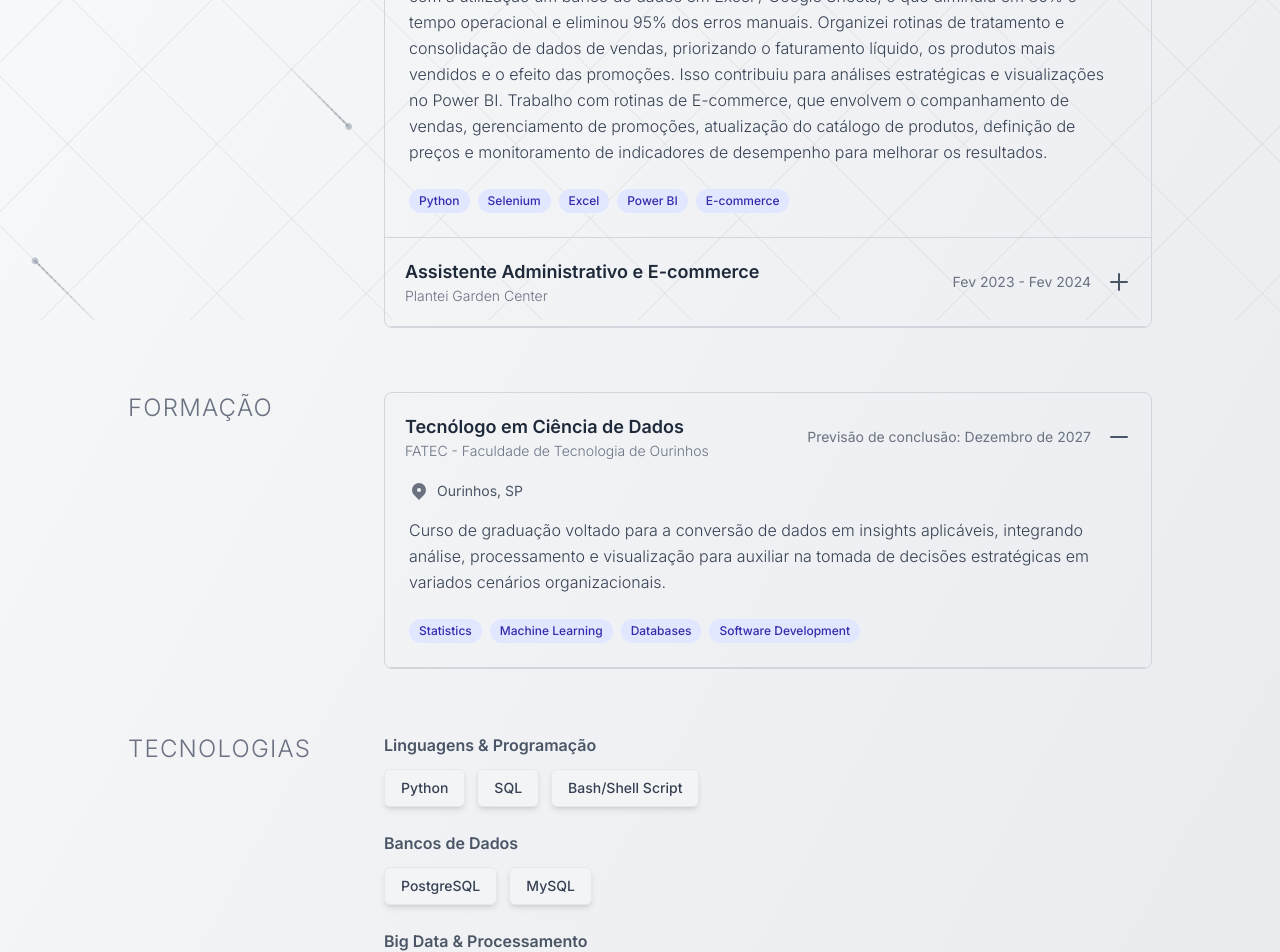
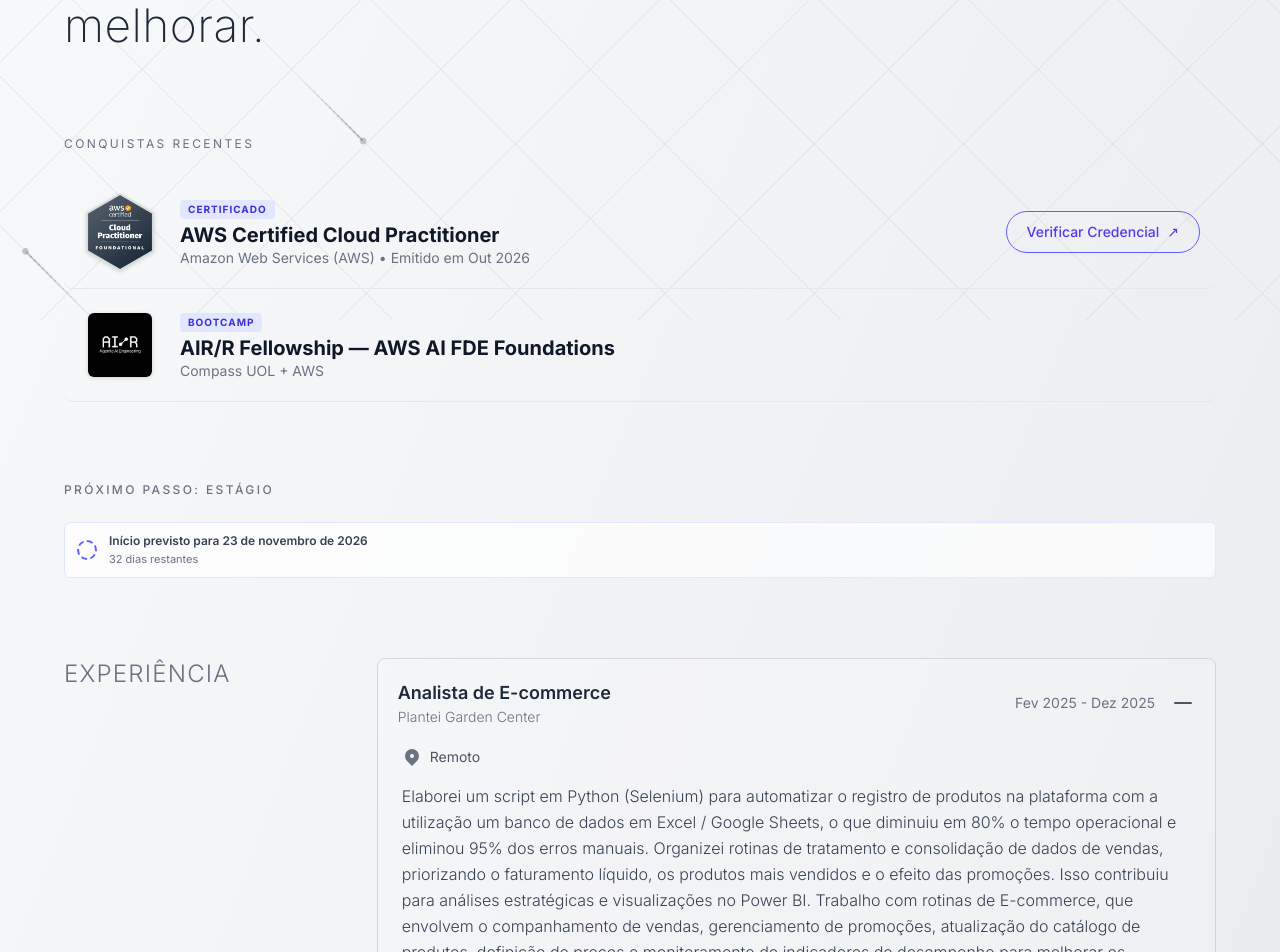
Before and after one commit to AdriMayc/Portfolio2.0, a React (Vite) app: page /about in a window 1280 px wide. Shown: the part 480-1432 px from the top of the page. Built offline with nearby package versions, Linux system fonts and the light colour scheme.

Commit message:
feat: Add animations for about section and implement achievement cards

```diff
--- a/src/App.css
+++ b/src/App.css
@@ -51,10 +51,25 @@
   transform: none;
 }
 
+.about-rule {
+  width: 0;
+  transition: width 1.2s cubic-bezier(0.22, 1, 0.36, 1) 300ms;
+}
+
+.reveal-visible .about-rule {
+  width: 4rem;
+}
+
 @media (prefers-reduced-motion: reduce) {
   .reveal {
     opacity: 1;
     transform: none;
     transition: none;
   }
+
+  .about-rule,
+  .reveal-visible .about-rule {
+    width: 4rem;
+    transition: none;
+  }
 }
--- a/src/sections/About.jsx
+++ b/src/sections/About.jsx
@@ -1,12 +1,13 @@
 // src/sections/About.jsx
 import React, { useState, useEffect } from 'react';
-import { Link } from 'react-router-dom';
 import Navbar from "../components/Navbar";
 import Footer from "../components/Footer";
 import NextPageLink from "../components/NextPageLink";
 import RotatedGridBackground from "../components/Grid";
 import { PlusIcon, MinusIcon, LocationIcon } from "../components/icons";
 import Reveal from "../components/Reveal";
+import awsCCP from "../img/awsCCP.png";
+import airLogo from "../img/air-logo.jpg";
 
 
 // --- DADOS MULTILÍNGUE (centralizados para a página Sobre) ---
@@ -20,6 +21,20 @@
         topic_skills: "TECNOLOGIAS",
         nav_projects: "Projetos",
         projects: "Ver Meus Projetos",
+        statement: "Evoluindo e aprendendo constantemente, em busca de sempre melhorar.",
+        recent_achievements: "Conquistas Recentes",
+        certificate: "Certificado",
+        bootcamp: "Bootcamp",
+        credential: "Visualizar credencial",
+        verify_credential: "Verificar Credencial",
+        issued: "Amazon Web Services (AWS) • Emitido em Out 2026",
+        completed_label: "Finalizado",
+        internship_date: "23 de novembro de 2026",
+        internship_before: "Início previsto para",
+        internship_today: "Comecei hoje",
+        internship_active: "Estagiando",
+        days_left: "dias restantes",
+        internship_title: "Próximo passo: estágio",
     },
     en: {
         nav_about: "About",
@@ -30,6 +45,20 @@
         topic_skills: "TECHNOLOGIES",
         nav_projects: "Projects",
         projects: "View My Projects",
+        statement: "Evolving and constantly learning, always seeking to improve.",
+        recent_achievements: "Recent Achievements",
+        certificate: "Certified",
+        bootcamp: "Bootcamp",
+        credential: "View credential",
+        verify_credential: "Verify Credential",
+        issued: "Amazon Web Services (AWS) • Issued Oct 2026",
+        completed_label: "Completed",
+        internship_date: "November 23, 2026",
+        internship_before: "Starting on",
+        internship_today: "I started today",
+        internship_active: "Interning",
+        days_left: "days remaining",
+        internship_title: "Next step: internship",
     }
 };
 
@@ -144,28 +173,28 @@
 };
 
 const TopicSection = ({ topic, children, theme }) => (
-    <div className="flex flex-col md:flex-row mb-16">
+    <div className="flex flex-col gap-8 md:flex-row mb-20">
         <div className="w-full md:w-1/4 mb-6 md:mb-0 md:pr-8">
             <h2 className={`text-2xl font-light tracking-wider sticky top-24 ${theme === 'light' ? 'text-gray-500' : 'text-gray-400'}`}>{topic}</h2>
         </div>
-        <div className="w-full md:w-3/4 ">
-            <div className={`rounded-lg overflow-hidden border ${theme === 'light' ? 'border-gray-300' : 'border-gray-700'}`}>{children}</div>
+        <div className="w-full min-w-0 md:w-3/4">
+            <div className={`overflow-hidden rounded-lg border ${theme === 'light' ? 'border-gray-300 bg-white/20' : 'border-gray-700 bg-gray-900/20'}`}>{children}</div>
         </div>
     </div>
 );
 
 const SkillsSection = ({ topic, skills, theme }) => (
-    <div className="flex flex-col md:flex-row mb-16">
+    <div className="flex flex-col md:flex-row gap-8 mb-20">
         <div className="w-full md:w-1/4 mb-6 md:mb-0 md:pr-8">
-            <h2 className={`text-2xl font-light tracking-wider sticky top-24 ${theme === 'light' ? 'text-gray-500' : 'text-gray-400'}`}>{topic}</h2>
+            <h2 className={`text-2xl font-light tracking-[0.1em] sticky top-24 ${theme === 'light' ? 'text-gray-500' : 'text-gray-400'}`}>{topic}</h2>
         </div>
-        <div className="w-full md:w-3/4 space-y-6">
+        <div className="w-full md:w-3/4 space-y-6 min-w-0">
             {Object.entries(skills).map(([category, list]) => (
                 <div key={category}>
                     <h3 className={`font-semibold mb-3 ${theme === 'light' ? 'text-gray-600' : 'text-gray-300'}`}>{category}</h3>
                     <div className="flex flex-wrap gap-3">
                         {list.map(skill => (
-                            <span key={skill} className={`px-4 py-2 rounded-md text-sm font-medium shadow-md ${theme === 'light' ? 'bg-gray-100 border border-gray-200 text-gray-700' : 'bg-gray-800 border border-gray-700 text-gray-300'}`}>{skill}</span>
+                            <span key={skill} className={`px-4 py-2 rounded-md text-sm font-medium shadow-sm transition duration-300 hover:-translate-y-1 hover:shadow-lg ${theme === 'light' ? 'bg-gray-100 border border-gray-200 text-gray-700 hover:border-indigo-500' : 'bg-gray-800 border border-gray-700 text-gray-300 hover:border-indigo-400'}`}>{skill}</span>
                         ))}
                     </div>
                 </div>
@@ -173,6 +202,77 @@
         </div>
     </div>
 );
+
+const AchievementCard = ({ type, title, subtitle, credential, theme, index, image, action }) => {
+    const isLight = theme === "light";
+    const hasCredential = Boolean(credential);
+
+    return (
+        <article
+            className={`relative flex w-full flex-col gap-4 rounded-lg border-b px-4 py-4 font-sans antialiased sm:flex-row sm:items-center sm:gap-5 ${
+                isLight
+                    ? "border-gray-200"
+                    : "border-gray-700"
+            }`}
+            style={{ transitionDelay: `${index * 80}ms` }}
+        >
+            <div className="flex h-20 w-20 shrink-0 items-center justify-center">
+                <img
+                    src={image}
+                    alt={hasCredential ? "Selo AWS Cloud Practitioner" : "Logo AIR/R Fellowship"}
+                    className={`${hasCredential ? "h-20 w-20" : "h-16 w-16"} rounded-md object-contain drop-shadow-sm`}
+                />
+            </div>
+            <div className="min-w-0 flex-1">
+                <div className="mb-1 inline-flex items-center rounded bg-indigo-100 px-2 py-0.5">
+                    <span className="text-[10px] font-bold uppercase tracking-widest text-indigo-700">{type}</span>
+                </div>
+                <h3 className={`text-xl font-bold leading-tight ${isLight ? "text-gray-900" : "text-gray-100"}`}>{title}</h3>
+                <p className={`text-sm ${isLight ? "text-gray-500" : "text-gray-400"}`}>{subtitle}</p>
+            </div>
+            <div className="w-full shrink-0 sm:w-auto">{action}</div>
+        </article>
+    );
+};
+
+const InternshipTimeline = ({ theme, content }) => {
+    const [today, setToday] = useState(() => new Date());
+    const startDate = new Date(2026, 10, 23);
+    const currentDay = new Date(today.getFullYear(), today.getMonth(), today.getDate());
+    const daysUntilStart = Math.ceil((startDate - currentDay) / 86400000);
+    const isBeforeStart = daysUntilStart > 0;
+    const isStartDay = daysUntilStart === 0;
+    const isLight = theme === "light";
+
+    useEffect(() => {
+        const timer = window.setInterval(() => setToday(new Date()), 60000);
+        return () => window.clearInterval(timer);
+    }, []);
+
+    return (
+        <div className={`mt-auto rounded-md border px-3 py-2.5 ${isLight ? "border-indigo-100 bg-white/70" : "border-gray-700 bg-gray-900/50"}`}>
+            <div className="flex items-center gap-3">
+                <span className={`relative flex h-5 w-5 shrink-0 items-center justify-center rounded-full ${isBeforeStart ? "border-2 border-dashed border-indigo-500" : "bg-indigo-600"}`}>
+                    {!isBeforeStart && <span className="h-1.5 w-1.5 rounded-full bg-white" />}
+                </span>
+                <div className="min-w-0">
+                    <p className={`text-xs font-semibold ${isLight ? "text-gray-700" : "text-gray-200"}`}>
+                        {isBeforeStart
+                            ? `${content.internship_before} ${content.internship_date}`
+                            : isStartDay
+                                ? content.internship_today
+                                : content.internship_active}
+                    </p>
+                    {isBeforeStart && (
+                        <p className={`mt-0.5 text-[11px] ${isLight ? "text-gray-500" : "text-gray-400"}`}>
+                            {daysUntilStart} {content.days_left}
+                        </p>
+                    )}
+                </div>
+            </div>
+        </div>
+    );
+};
 
 // --- PÁGINA SOBRE ---
 export default function About({ theme = 'light', language = 'pt', toggleTheme, toggleLanguage }) {
@@ -182,8 +282,8 @@
 
 
     useEffect(() => {
-        document.title = "About | Adriano Mayco";
-    }, []);
+        document.title = `${language === "pt" ? "Sobre mim" : "About me"} | Adriano Mayco`;
+    }, [language]);
 
     const themeClasses = {
         bg: theme === "light" ? "bg-gradient-to-br from-gray-50 to-gray-200" : "bg-gradient-to-br from-gray-800 to-black",
@@ -221,12 +321,71 @@
             </div>
 
             <div className="relative w-full flex justify-center pb-16 px-4 sm:px-6 lg:px-8">
-                <Reveal className="relative z-10 w-full max-w-5xl">
-                <main>
-                    <h1 className={`text-5xl md:text-6xl font-light tracking-widest uppercase mb-24 text-center ${themeClasses.textStrong}`}>
-                        {currentContent.about_title}
-                    </h1>
+                <main className="relative z-10 w-full max-w-6xl">
+                    <Reveal className="mb-20">
+                        <div className={`mb-4 flex items-center gap-3 font-mono text-xs tracking-[0.12em] ${theme === 'light' ? 'text-gray-500' : 'text-gray-400'}`}>
+                            <span>01</span>
+                            <span className="about-rule h-px bg-current" />
+                        </div>
+                        <h1 className={`text-[clamp(2.4rem,7vw,5.5rem)] font-extralight uppercase leading-none tracking-[0.12em] ${themeClasses.textStrong}`}>
+                            {currentContent.about_title}
+                        </h1>
+                    </Reveal>
+                    <Reveal className={`mb-20 max-w-4xl text-[clamp(1.6rem,3.6vw,2.9rem)] font-extralight leading-[1.3] tracking-[0.01em] ${themeClasses.textStrong}`}>
+                        {currentContent.statement}
+                    </Reveal>
 
+                    <Reveal>
+                        <div className={`mb-6 text-xs uppercase tracking-[0.2em] ${theme === 'light' ? 'text-gray-500' : 'text-gray-400'}`}>
+                            <h2 className="font-normal">
+                                {currentContent.recent_achievements}
+                            </h2>
+                        </div>
+                    </Reveal>
+                    <section className={`mb-20 ${theme === 'light' ? 'text-gray-800' : 'text-gray-200'}`}>
+                        <Reveal className="flex w-full">
+                            <AchievementCard
+                                index={0}
+                                type={currentContent.certificate}
+                                title="AWS Certified Cloud Practitioner"
+                                subtitle={currentContent.issued}
+                                credential={currentContent.credential}
+                                theme={theme}
+                                image={awsCCP}
+                                action={
+                                    <a
+                                        href="https://www.credly.com/badges/57fdc238-d7cc-4c27-8e89-f7aad0c892e5"
+                                        target="_blank"
+                                        rel="noopener noreferrer"
+                                        className="inline-flex w-full items-center justify-center gap-2 rounded-full border border-indigo-500 px-5 py-2.5 text-sm font-medium text-indigo-600 transition-colors hover:bg-indigo-500 hover:text-white sm:w-auto"
+                                    >
+                                        {currentContent.verify_credential}
+                                        <span aria-hidden="true">↗</span>
+                                    </a>
+                                }
+                            />
+                        </Reveal>
+                        <Reveal className="flex w-full" delay={130}>
+                            <AchievementCard
+                                index={1}
+                                type={currentContent.bootcamp}
+                                title="AIR/R Fellowship — AWS AI FDE Foundations"
+                                subtitle="Compass UOL + AWS"
+                                theme={theme}
+                                image={airLogo}
+                            />
+                        </Reveal>
+                    </section>
+                    <Reveal className="mb-20">
+                        <section>
+                            <h2 className={`mb-6 text-xs font-medium uppercase tracking-[0.2em] ${theme === 'light' ? 'text-gray-500' : 'text-gray-400'}`}>
+                                {currentContent.internship_title}
+                            </h2>
+                            <InternshipTimeline theme={theme} content={currentContent} />
+                        </section>
+                    </Reveal>
+
+                    <Reveal>
                     <TopicSection topic={currentContent.topic_experience} theme={theme}>
                         {experienceData.map((item, index) => (
                             <AccordionItem
@@ -239,7 +398,9 @@
                             />
                         ))}
                     </TopicSection>
+                    </Reveal>
 
+                    <Reveal>
                     <TopicSection topic={currentContent.topic_education} theme={theme}>
                         {educationData.map((item, index) => (
                             <AccordionItem
@@ -252,11 +413,13 @@
                             />
                         ))}
                     </TopicSection>
+                    </Reveal>
 
-                    <SkillsSection topic={currentContent.topic_skills} skills={skillsData} theme={theme} />
+                    <Reveal>
+                        <SkillsSection topic={currentContent.topic_skills} skills={skillsData} theme={theme} />
+                    </Reveal>
 
                 </main>
-                </Reveal>
             </div>
             <NextPageLink currentPath="/about" language={language} theme={theme} />
             <Footer theme={theme} />
```
Also changed, not shown: src/img/air-logo.jpg (added).
